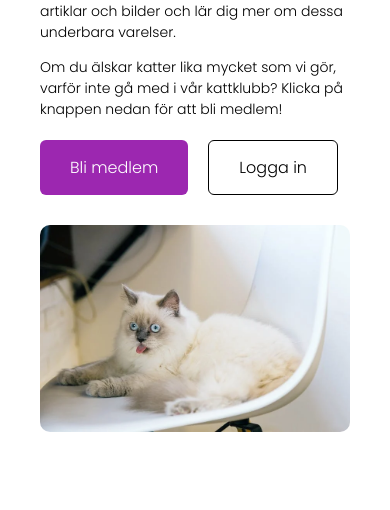
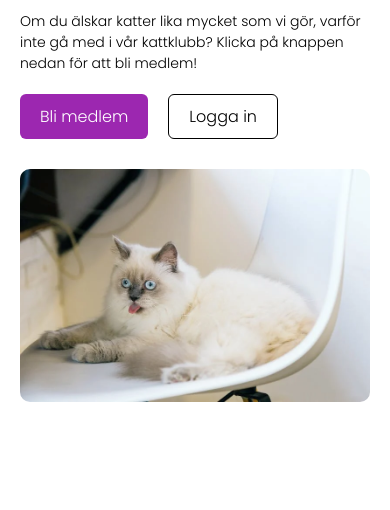
Before and after one commit to ozayo/chas_responsive, a plain HTML site: page index.html in a window 390 px wide. Shown: the part 334-844 px from the top of the page. Drawn offline with nearby package versions, Linux system fonts and the light colour scheme.

```diff
--- a/style.css
+++ b/style.css
@@ -358,6 +358,9 @@
   .catboxes {
     grid-template-columns: repeat(1, 1fr);
   }
+  .section {
+    padding: 40px 20px;
+  }
   .section1 {
     grid-template-columns: 1fr;
   }
@@ -415,6 +418,12 @@
     visibility: visible;
     opacity: 1;
   }
+  a.primary {
+    padding: 10px 20px;
+  }
+  a.secondary {
+    padding: 9px 20px;
+  }
 }
 
 /* Small devices (portrait tablets and large phones, 600px and up) */
```
